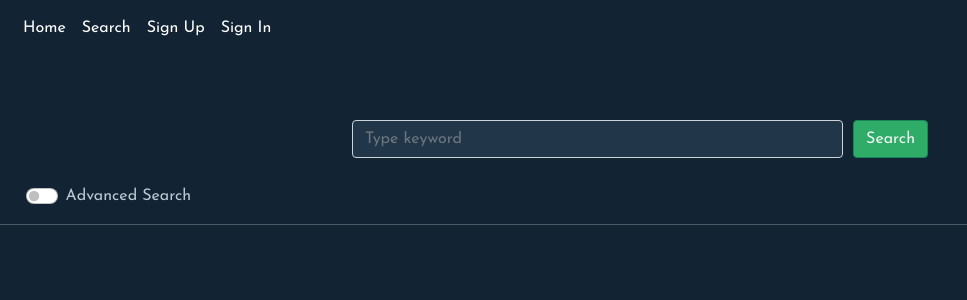
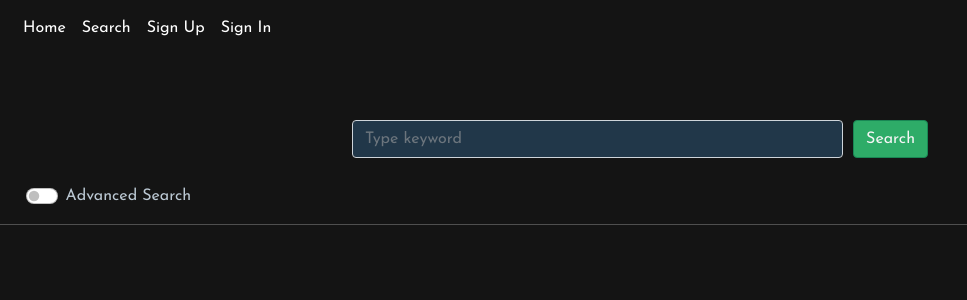
Before and after one commit to paulinal3/netflixify-client, a React (Create React App) app: page /search in a window 1280 px wide. Shown: the top 300 px of the page, without its empty margins (0-967 px from the left). Built offline with nearby package versions, Linux system fonts and the light colour scheme; a web font is replaced by a local one.

Commit message:
changing bkg color

```diff
--- a/src/App.js
+++ b/src/App.js
@@ -128,7 +128,7 @@ const App = () => {
                 {/* <---------- SEARCH ROUTES ----------> */}
                 <Route
                     path='/search'
-                    element={<Search user={user} getAllPlaylists={getAllPlaylists} playlists={playlists} />}
+                    element={<Search user={user} getAllPlaylists={getAllPlaylists} playlists={playlists} netflixVids={netflixVids} />}
                 />
                 {/* <---------- PLAYLIST ROUTES ----------> */}
                 <Route
--- a/src/components/home/Home.jsx
+++ b/src/components/home/Home.jsx
@@ -1,9 +1,8 @@
 import { useEffect } from "react"
 import Footer from "../shared/Footer"
-
+import { getAdminVideos } from "../../api/video"
 import {BsSearch, BsPlayCircle} from "react-icons/bs"
 import {MdOutlineAddCircleOutline} from "react-icons/md"
-import { getAdminVideos } from "../../api/video"
 
 const Home = ({ setNetflixVids }) => {
     useEffect(() => {
--- a/src/components/search/Search.jsx
+++ b/src/components/search/Search.jsx
@@ -4,7 +4,7 @@ import { getSearchTermRes } from '../../api/external'
 import IndexSearchRes from './IndexSearchRes'
 import SearchBar from './SearchBar'
 
-export default function Search({ user, getAllPlaylists, playlists }) {
+export default function Search({ user, getAllPlaylists, playlists, netflixVids }) {
 
     const [searchTerm, setSearchTerm] = useState('')
     const [searchRes, setSearchRes] = useState([])
@@ -27,6 +27,19 @@ export default function Search({ user, getAllPlaylists, playlists }) {
     })
 
     const { vidType, genre, startDate, endDate, subtitles, country } = advSearch
+
+    const allNetflixVids = netflixVids.map(vid => {
+        return (
+            <IndexSearchRes
+            key={vid._id}
+            res={vid}
+            netflixid={vid.netflixid}
+            allPlaylists={playlists}
+            currentUser={user}
+            refreshPlaylists={getAllPlaylists}
+        />
+        )
+    })
 
     const handleSearchTermChange = (e) => setSearchTerm(e.target.value)
 
@@ -148,6 +161,7 @@ export default function Search({ user, getAllPlaylists, playlists }) {
             />
             <hr />
             <div id='searchResContainer'>
+                {/* {allNetflixVids} */}
                 <ol id='searchResult'>{displaySearchRes}</ol>
             </div>
         </div>
--- a/src/index.css
+++ b/src/index.css
@@ -7,7 +7,7 @@
 @import url('https://fonts.googleapis.com/css2?family=Josefin+Sans&display=swap');
 
 :root {
-    --main-bg-color: #122333;
+    --main-bg-color: rgb(20,20,20);
     --main-btn-color: #2eac68;
     --main-btn-hover-color: #28975c;
 }
```
